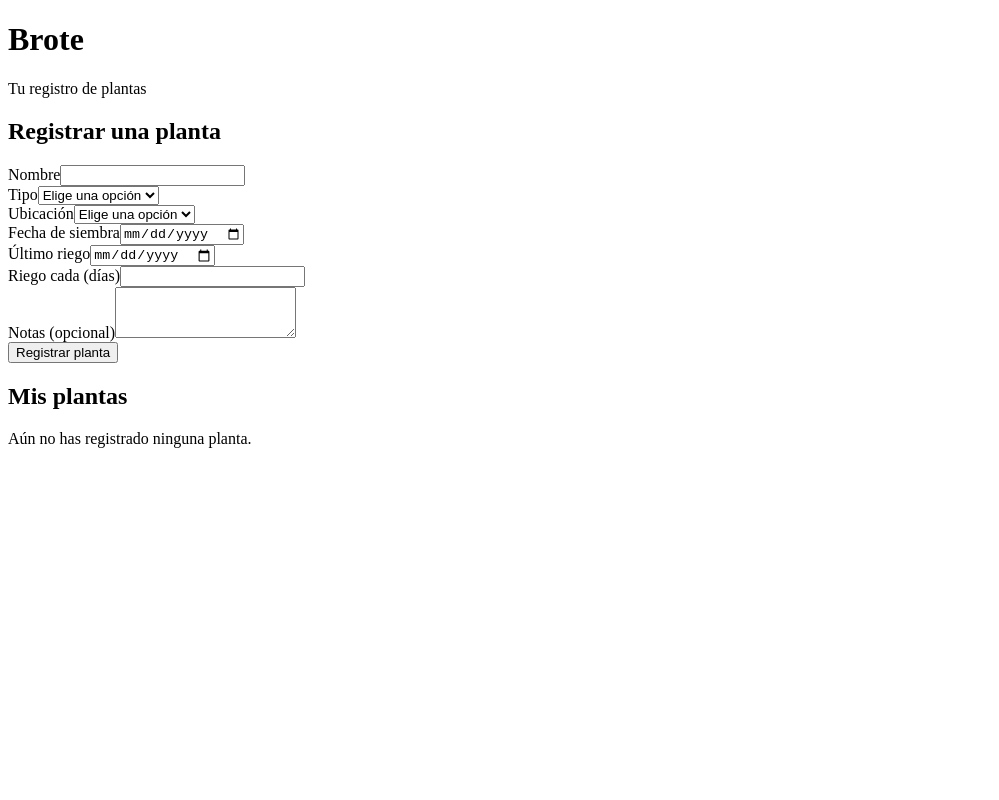
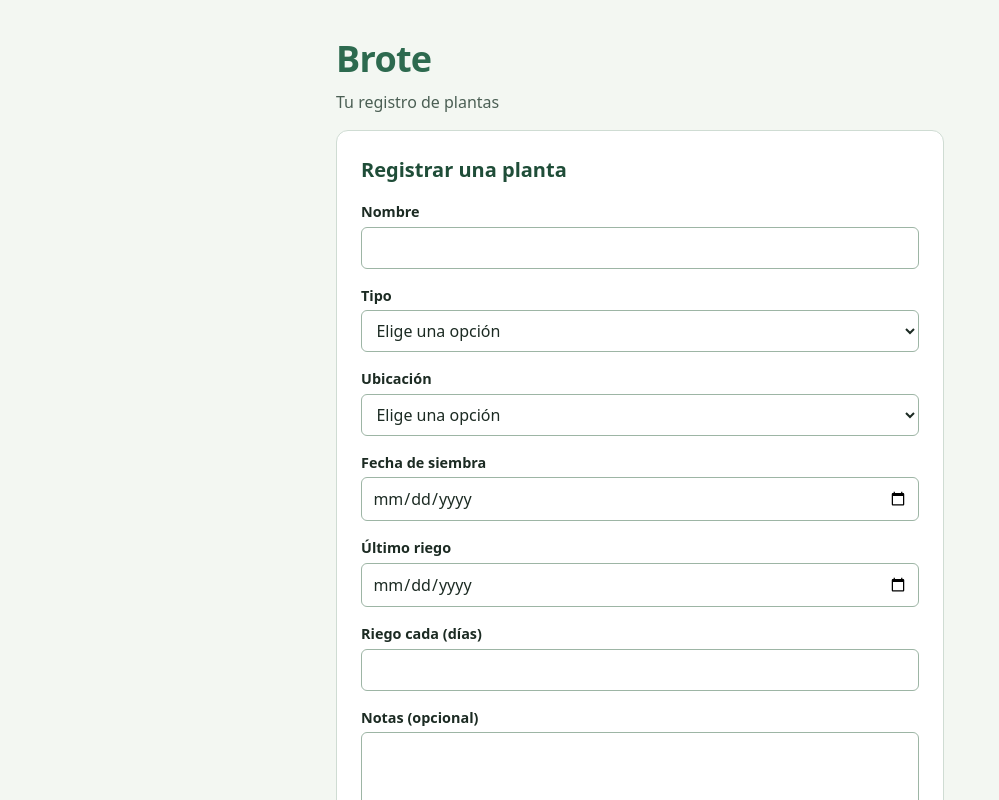
Before and after one commit to HighTechMachineLearning/mision4, a React (Vite) app: page / in a window 1280 px wide. Shown: the top 800 px of the page, without its empty margins (0-999 px from the left). Built offline with nearby package versions, Linux system fonts and the light colour scheme.

Commit message:
Estilos CSS

```diff
--- a/src/App.css
+++ b/src/App.css
@@ -0,0 +1,210 @@
+:root {
+    --fondo: #f3f7f2;
+    --superficie: #ffffff;
+    --borde: #cfdcd3;
+    --texto: #1c2b23;
+    --texto-suave: #4b5f54;
+    --verde: #2d6a4f;
+    --verde-oscuro: #1f4d38;
+    --verde-hover: #245a42;
+    --verde-claro: #e3efe6;
+    --error: #b3261e;
+    --error-fondo: #fdecea;
+    --aviso: #8a4b00;
+}
+
+*,
+*::before,
+*::after {
+    box-sizing: border-box;
+}
+
+html {
+    color-scheme: light;
+}
+
+body {
+    margin: 0;
+    background: var(--fondo);
+    color: var(--texto);
+    font-family: system-ui, -apple-system, "Segoe UI", Roboto, sans-serif;
+    line-height: 1.5;
+}
+
+/* Estructura */
+
+header {
+    max-width: 40rem;
+    margin: 0 auto;
+    padding: 2rem 1rem 1rem;
+}
+
+main {
+    max-width: 40rem;
+    margin: 0 auto;
+    padding: 0 1rem 2rem;
+}
+
+main>section {
+    margin-bottom: 1.5rem;
+    padding: 1.5rem;
+    background: var(--superficie);
+    border: 1px solid var(--borde);
+    border-radius: 12px;
+}
+
+h1 {
+    margin: 0;
+    color: var(--verde);
+    font-size: 2.25rem;
+    letter-spacing: -0.02em;
+}
+
+header p {
+    margin: 0.25rem 0 0;
+    color: var(--texto-suave);
+}
+
+h2 {
+    margin: 0 0 1rem;
+    color: var(--verde-oscuro);
+    font-size: 1.25rem;
+}
+
+h3 {
+    margin: 0 0 0.25rem;
+    font-size: 1.05rem;
+}
+
+/* Formulario */
+
+.campo {
+    margin-bottom: 1rem;
+}
+
+label {
+    display: block;
+    margin-bottom: 0.25rem;
+    font-size: 0.9rem;
+    font-weight: 600;
+}
+
+input,
+select,
+textarea {
+    width: 100%;
+    padding: 0.5rem 0.65rem;
+    background: var(--superficie);
+    color: inherit;
+    border: 1px solid #9db5a5;
+    border-radius: 6px;
+    font: inherit;
+}
+
+textarea {
+    resize: vertical;
+}
+
+input[aria-invalid="true"],
+select[aria-invalid="true"],
+textarea[aria-invalid="true"] {
+    border-color: var(--error);
+}
+
+.campo [role="alert"] {
+    margin: 0.35rem 0 0;
+    color: var(--error);
+    font-size: 0.875rem;
+}
+
+button {
+    padding: 0.6rem 1.1rem;
+    background: var(--verde);
+    color: #fff;
+    border: 0;
+    border-radius: 6px;
+    font: inherit;
+    font-weight: 600;
+    cursor: pointer;
+}
+
+button:hover:not(:disabled) {
+    background: var(--verde-hover);
+}
+
+button:disabled {
+    opacity: 0.6;
+    cursor: not-allowed;
+}
+
+form button {
+    width: 100%;
+}
+
+:focus-visible {
+    outline: 3px solid var(--verde);
+    outline-offset: 2px;
+}
+
+/* Mensajes de estado */
+
+form>[role="status"]:not(:empty) {
+    margin: 1rem 0 0;
+    padding: 0.6rem 0.8rem;
+    background: var(--verde-claro);
+    color: var(--verde-oscuro);
+    border-radius: 6px;
+}
+
+form>[role="alert"],
+section>[role="alert"] {
+    margin: 1rem 0 0;
+    padding: 0.6rem 0.8rem;
+    background: var(--error-fondo);
+    color: var(--error);
+    border-radius: 6px;
+}
+
+section>[role="alert"] p {
+    margin: 0 0 0.75rem;
+}
+
+section>[role="status"] {
+    margin: 0 0 1rem;
+    color: var(--texto-suave);
+}
+
+/* Listado */
+
+ul {
+    display: grid;
+    gap: 0.75rem;
+    margin: 0;
+    padding: 0;
+    list-style: none;
+}
+
+article {
+    padding: 0.75rem 1rem;
+    background: var(--fondo);
+    border: 1px solid var(--borde);
+    border-left: 4px solid var(--verde);
+    border-radius: 8px;
+}
+
+article p {
+    margin: 0;
+}
+
+article h3+p {
+    color: var(--texto-suave);
+    text-transform: capitalize;
+}
+
+article time {
+    font-weight: 600;
+}
+
+article strong {
+    color: var(--aviso);
+}
--- a/src/App.jsx
+++ b/src/App.jsx
@@ -1,3 +1,4 @@
+import './App.css'
 import FormularioPlanta from './components/FormularioPlanta.jsx'
 import ListaPlantas from './components/ListaPlantas.jsx'
 
```
